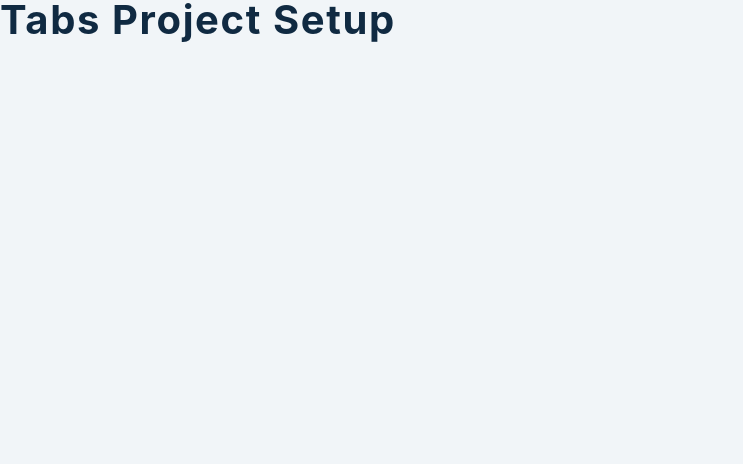
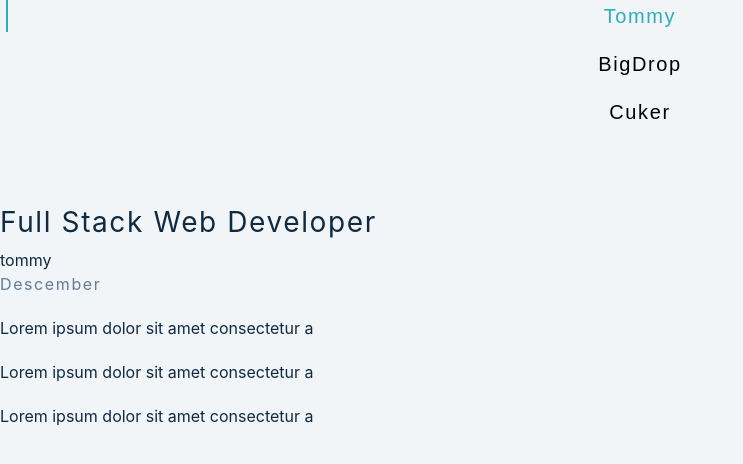
Before and after one commit to lilianlee0213/react-projects, a React (Create React App) app in the folder 06-tabs/: page / in a window 1280 px wide. Shown: the top 464 px of the page, without its empty margins (0-743 px from the left). Built offline with nearby package versions, Linux system fonts and the light colour scheme; the HTML template or start-up script is replaced by a standard one.

Commit message:
html elements

```diff
--- a/06-tabs/src/App.js
+++ b/06-tabs/src/App.js
@@ -1,10 +1,34 @@
-import React, { useState, useEffect } from 'react'
-import { FaAngleDoubleRight } from 'react-icons/fa'
+import React, {useState, useEffect} from 'react';
+import {FaAngleDoubleRight} from 'react-icons/fa';
 // ATTENTION!!!!!!!!!!
 // I SWITCHED TO PERMANENT DOMAIN
-const url = 'https://course-api.com/react-tabs-project'
+const url = 'https://course-api.com/react-tabs-project';
 function App() {
-  return <h2>tabs project setup</h2>
+	return (
+		<section className="job-center">
+			<div className="btn-container">
+				<button className="job-btn active-btn">Tommy</button>
+				<button className="job-btn">BigDrop</button>
+				<button className="job-btn">Cuker</button>
+			</div>
+			<article className="job-info">
+				<h3>Full Stack web developer</h3>
+				<span className="job-company">tommy</span>
+				<p className="job-date">Descember</p>
+				<div>
+					<div className="job-desc">
+						Lorem ipsum dolor sit amet consectetur a
+					</div>
+					<div className="job-desc">
+						Lorem ipsum dolor sit amet consectetur a
+					</div>
+					<div className="job-desc">
+						Lorem ipsum dolor sit amet consectetur a
+					</div>
+				</div>
+			</article>
+		</section>
+	);
 }
 
-export default App
+export default App;
```
